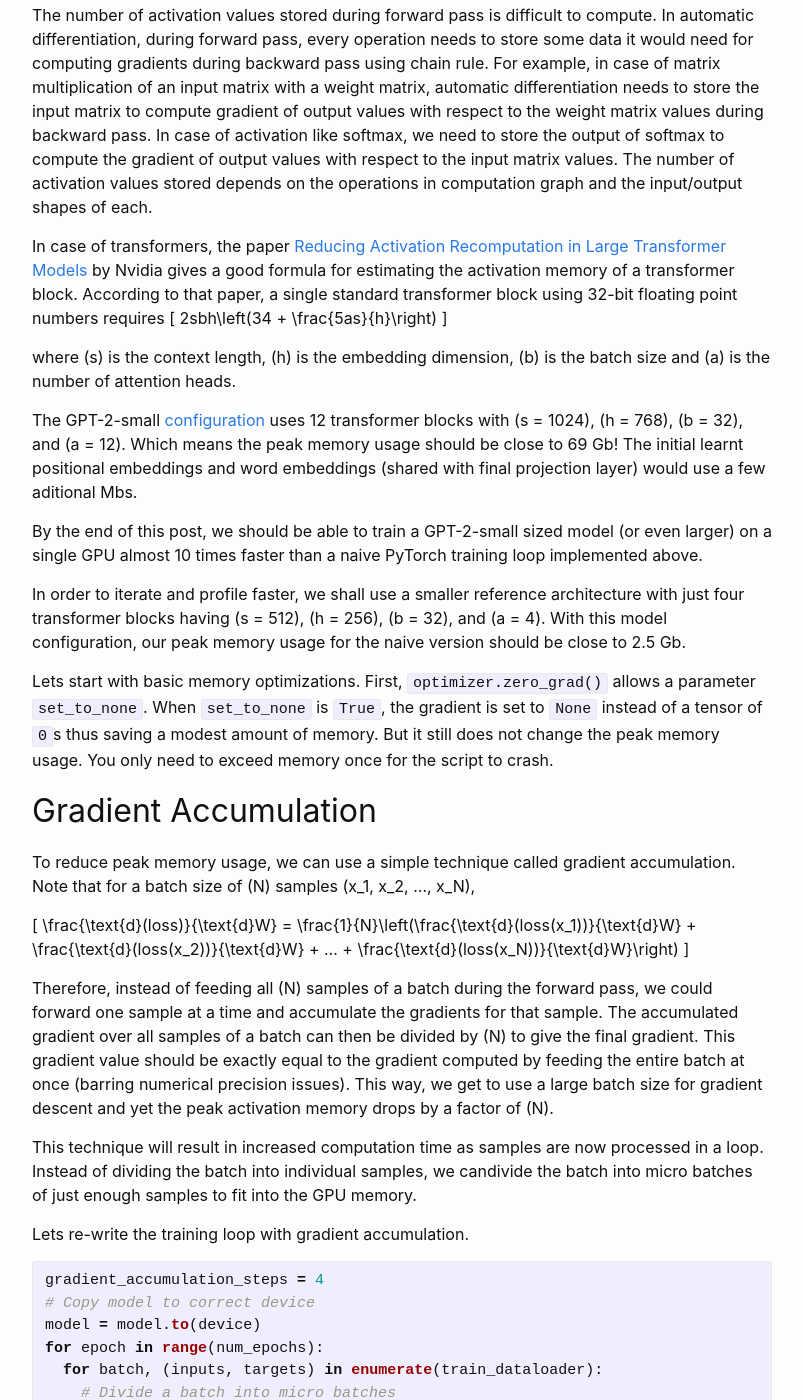
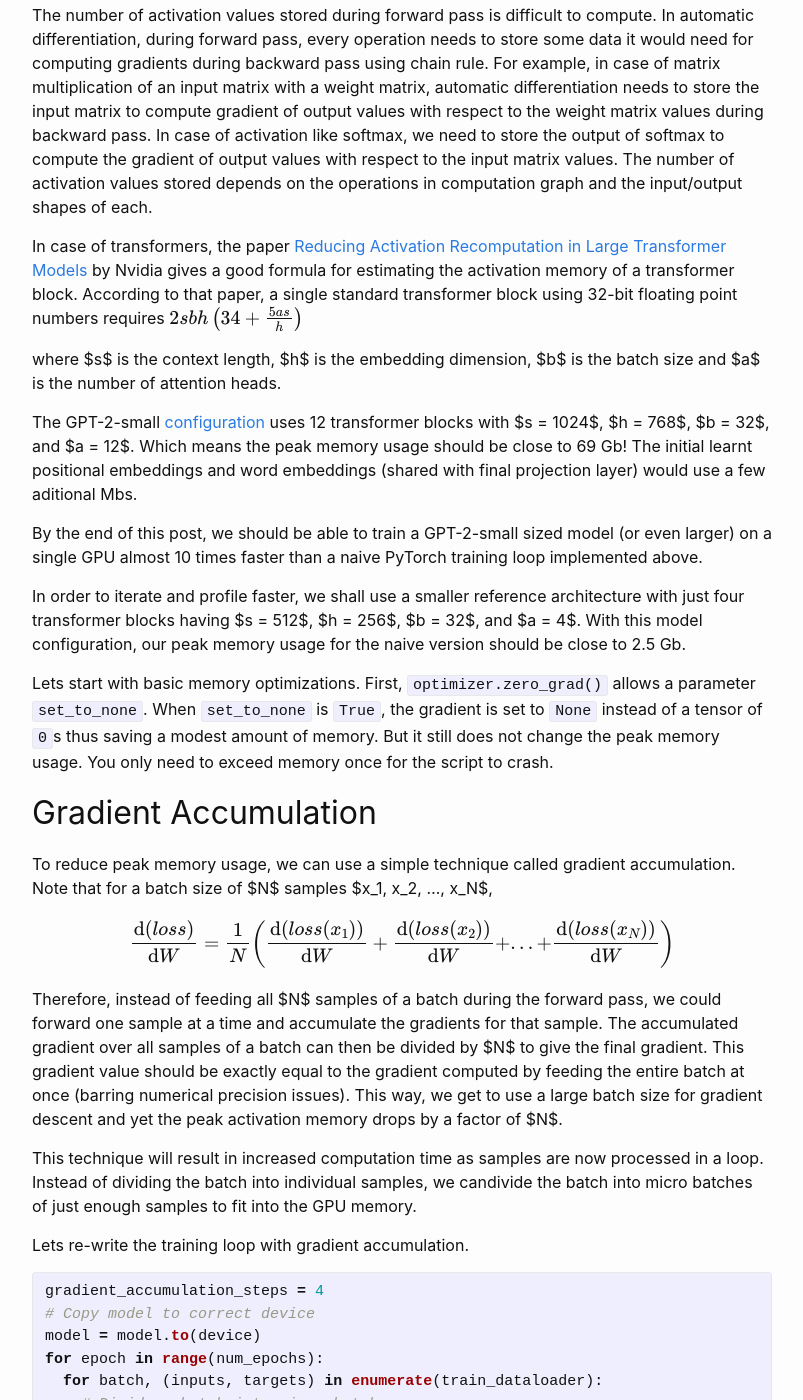
Before and after one commit to gauravtendolkar/gauravtendolkar.github.io, a Jekyll site: the page built from docs/_posts/2024-05-29-welcome-to-jekyll.markdown, in a window 1280 px wide and 1400 px high, scrolled down 3142 px. Shown: the whole window, without its empty margins (238-1041 px from the left). Built offline with Jekyll 4.4.1, drawn with Linux system fonts in a browser that asks for light colours; formulas are drawn with MathJax 3; some of the changed text lies outside the part shown.

Commit message:
changed math notations

```diff
--- a/docs/_posts/2024-05-29-welcome-to-jekyll.markdown
+++ b/docs/_posts/2024-05-29-welcome-to-jekyll.markdown
@@ -8,11 +8,11 @@ The diagram below is a chart from the paper Scaling Laws for Neural Language Mod
 
 ![Test performance of a trained Language Model in relation to the model's size, data volume, training duration, and model shape](/assets/images/Optimising_the_Training_Loop/1.png)
 
-The chart on the right has the horizontal axis in PF-days (1 PF-day is equal to \(8.64 \times 10^{19}\) FLOPS (FLoating point Operations Per Second)). The vertical axis shows the test loss which is categorical cross entropy between predictions and ground truth from the test dataset.
+The chart on the right has the horizontal axis in PF-days (1 PF-day is equal to $8.64 \times 10^{19}$ FLOPS (FLoating point Operations Per Second)). The vertical axis shows the test loss which is categorical cross entropy between predictions and ground truth from the test dataset.
 
-The chart shows that models with fewer parameters converge at a higher test loss, irrespective of how long you train them. It is preferable (in terms of test loss) to use a larger model and stop early (before convergence) rather than training a smaller model to convergence. To reach a test loss of 4 or below, we need a minimum of \(10^{-3}\) PF-days with a model having at least ~\(10^{8}\) parameters (100 million). For reference, GPT-2 is a 1.5 billion parameter model. When trained to convergence, it achieves a test loss of ~1.5.
+The chart shows that models with fewer parameters converge at a higher test loss, irrespective of how long you train them. It is preferable (in terms of test loss) to use a larger model and stop early (before convergence) rather than training a smaller model to convergence. To reach a test loss of 4 or below, we need a minimum of $10^{-3}$ PF-days with a model having at least ~$10^{8}$ parameters (100 million). For reference, GPT-2 is a 1.5 billion parameter model. When trained to convergence, it achieves a test loss of ~1.5.
 
-To reach the level of GPT-2 (test loss of 1.5 or below), we need at least a billion (\(10^{9}\)) parameter model trained for \(10^{0} = 1\) PF-days (\(8.64 \times 10^{19}\) FLOPS). A single A100 GPU can run at \(0.195 \times 10^{14}\) FLOPS if operating in 32 bit floating point precision. Which means, we need to train a billion parameter model (in 32 bit precision) for at least 4,430,769 seconds (approximately 7 weeks). And this assumes that we utilise the GPU at its peak performance.
+To reach the level of GPT-2 (test loss of 1.5 or below), we need at least a billion ($10^{9}$) parameter model trained for $10^{0} = 1$ PF-days ($8.64 \times 10^{19}$ FLOPS). A single A100 GPU can run at $0.195 \times 10^{14}$ FLOPS if operating in 32 bit floating point precision. Which means, we need to train a billion parameter model (in 32 bit precision) for at least 4,430,769 seconds (approximately 7 weeks). And this assumes that we utilise the GPU at its peak performance.
 
 Even when you're not training language models, determining the right hyperparameters for a deep learning model is an iterative process. This process involves pseudo-random exploration based on intuition, and any errors in code often fail silently. Therefore, it's crucial to run experiments quickly to save both time and money.
 
@@ -68,36 +68,36 @@ Note that in this case, the device has to store at least -
 | model parameters | num_params |
 | Optimiser states like momentum | num_params * num_states_per_parameter |
 
-Note that, for a 117 million parameter GPT-2-small model, the gradients, model parameters and optimiser states will consume just \(4 \times 117 \times 10^6 \times 3 = 1.4\text{ Gb}\) of memory (assuming one state number per parameter for optimiser and all numbers being stored in 32 bit floating point precision). The data consumes a negligible amount in comparison.
+Note that, for a 117 million parameter GPT-2-small model, the gradients, model parameters and optimiser states will consume just $4 \times 117 \times 10^6 \times 3 = 1.4\text{ Gb}$ of memory (assuming one state number per parameter for optimiser and all numbers being stored in 32 bit floating point precision). The data consumes a negligible amount in comparison.
 
 Yet, while training with a single GPU of 32 Gb memory capacity, the program will throw out of memory exceptions. This is because storing the activations can require an order of magnitude more memory than the rest of the tensors combined.
 
 The number of activation values stored during forward pass is difficult to compute. In automatic differentiation, during forward pass, every operation needs to store some data it would need for computing gradients during backward pass using chain rule. For example, in case of matrix multiplication of an input matrix with a weight matrix, automatic differentiation needs to store the input matrix to compute gradient of output values with respect to the weight matrix values during backward pass. In case of activation like softmax, we need to store the output of softmax to compute the gradient of output values with respect to the input matrix values. The number of activation values stored depends on the operations in computation graph and the input/output shapes of each.
 
 In case of transformers, the paper [Reducing Activation Recomputation in Large Transformer Models](https://arxiv.org/pdf/2205.05198) by Nvidia gives a good formula for estimating the activation memory of a transformer block. According to that paper, a single standard transformer block using 32-bit floating point numbers requires
-\[
+$$
 2sbh\left(34 + \frac{5as}{h}\right)
-\]
+$$
 
-where \(s\) is the context length, \(h\) is the embedding dimension, \(b\) is the batch size and \(a\) is the number of attention heads.
+where $s$ is the context length, $h$ is the embedding dimension, $b$ is the batch size and $a$ is the number of attention heads.
 
-The GPT-2-small [configuration](https://github.com/openai/gpt-2/blob/master/src/model.py) uses 12 transformer blocks with \(s = 1024\), \(h = 768\), \(b = 32\), and \(a = 12\). Which means the peak memory usage should be close to 69 Gb! The initial learnt positional embeddings and word embeddings (shared with final projection layer) would use a few aditional Mbs.
+The GPT-2-small [configuration](https://github.com/openai/gpt-2/blob/master/src/model.py) uses 12 transformer blocks with $s = 1024$, $h = 768$, $b = 32$, and $a = 12$. Which means the peak memory usage should be close to 69 Gb! The initial learnt positional embeddings and word embeddings (shared with final projection layer) would use a few aditional Mbs.
 
 By the end of this post, we should be able to train a GPT-2-small sized model (or even larger) on a single GPU almost 10 times faster than a naive PyTorch training loop implemented above.
 
-In order to iterate and profile faster, we shall use a smaller reference architecture with just four transformer blocks having \(s = 512\), \(h = 256\), \(b = 32\), and \(a = 4\). With this model configuration, our peak memory usage for the naive version should be close to 2.5 Gb.
+In order to iterate and profile faster, we shall use a smaller reference architecture with just four transformer blocks having $s = 512$, $h = 256$, $b = 32$, and $a = 4$. With this model configuration, our peak memory usage for the naive version should be close to 2.5 Gb.
 
 Lets start with basic memory optimizations. First, `optimizer.zero_grad()` allows a parameter `set_to_none`. When `set_to_none` is `True`, the gradient is set to `None` instead of a tensor of `0`s thus saving a modest amount of memory. But it still does not change the peak memory usage. You only need to exceed memory once for the script to crash.
 
 ## Gradient Accumulation
 
-To reduce peak memory usage, we can use a simple technique called gradient accumulation. Note that for a batch size of \(N\) samples \(x_1, x_2, ..., x_N\),
+To reduce peak memory usage, we can use a simple technique called gradient accumulation. Note that for a batch size of $N$ samples $x_1, x_2, ..., x_N$,
 
-\[
+$$
 \frac{\text{d}(loss)}{\text{d}W} =  \frac{1}{N}\left(\frac{\text{d}(loss(x_1))}{\text{d}W} + \frac{\text{d}(loss(x_2))}{\text{d}W} + ... + \frac{\text{d}(loss(x_N))}{\text{d}W}\right)
-\]
+$$
 
-Therefore, instead of feeding all \(N\) samples of a batch during the forward pass, we could forward one sample at a time and accumulate the gradients for that sample. The accumulated gradient over all samples of a batch can then be divided by \(N\) to give the final gradient. This gradient value should be exactly equal to the gradient computed by feeding the entire batch at once (barring numerical precision issues). This way, we get to use a large batch size for gradient descent and yet the peak activation memory drops by a factor of \(N\).
+Therefore, instead of feeding all $N$ samples of a batch during the forward pass, we could forward one sample at a time and accumulate the gradients for that sample. The accumulated gradient over all samples of a batch can then be divided by $N$ to give the final gradient. This gradient value should be exactly equal to the gradient computed by feeding the entire batch at once (barring numerical precision issues). This way, we get to use a large batch size for gradient descent and yet the peak activation memory drops by a factor of $N$.
 
 This technique will result in increased computation time as samples are now processed in a loop. Instead of dividing the batch into individual samples, we candivide the batch into micro batches of just enough samples to fit into the GPU memory.
 
```
